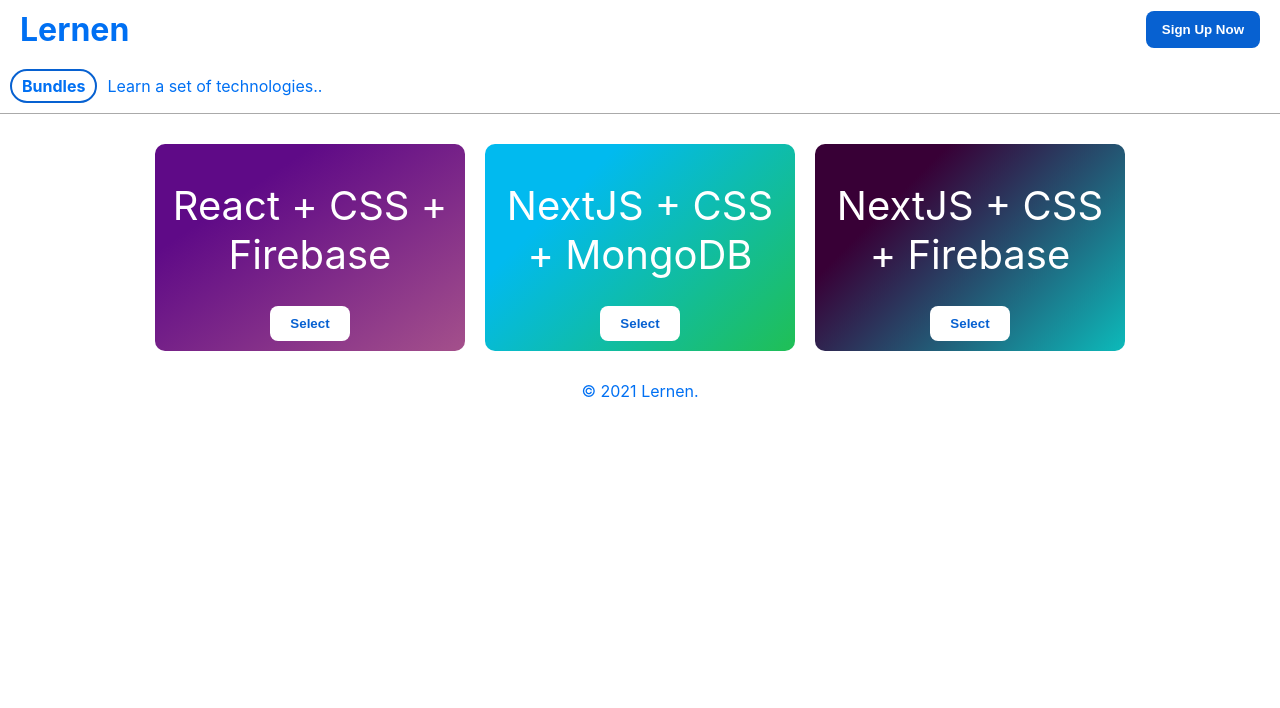
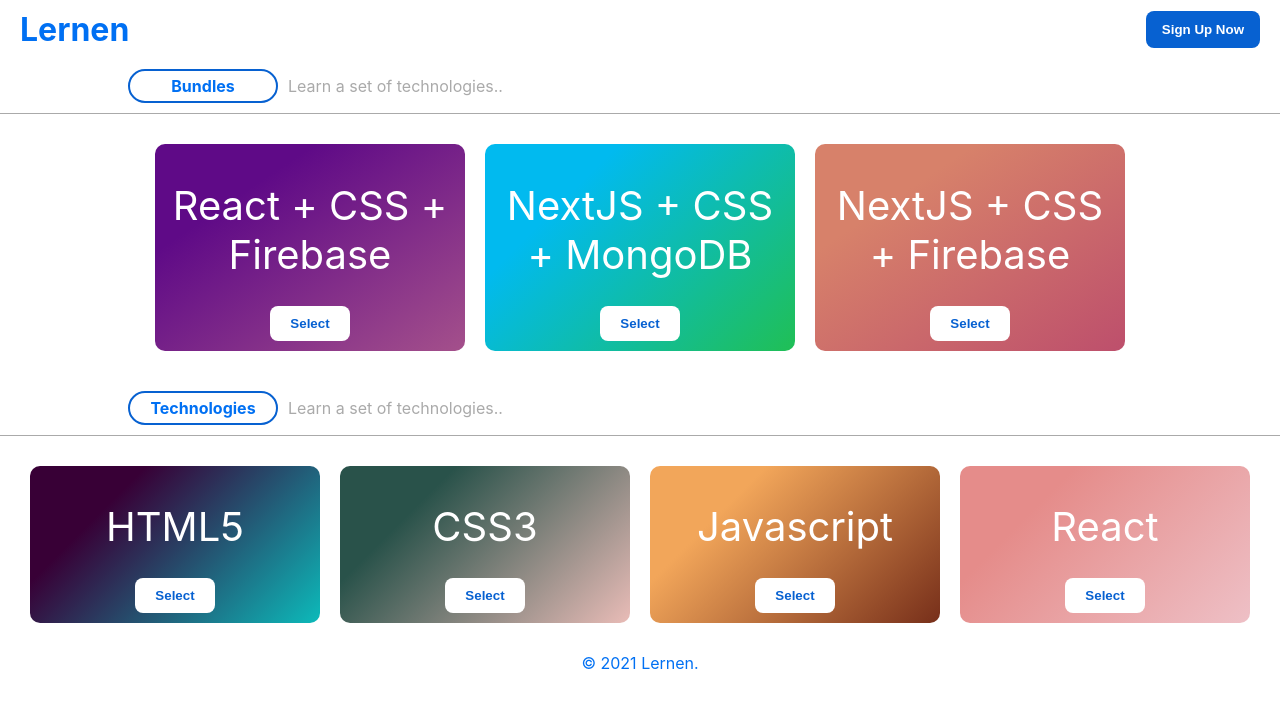
Before and after one commit to qnxdev/lernen, a Next.js app: page / in a window 1280 px wide. Shown: the top 708 px of the page. Built offline with nearby package versions, Linux system fonts and the light colour scheme.

Commit message:
Css Changes
CSS Changes

```diff
--- a/pages/index.jsx
+++ b/pages/index.jsx
@@ -7,11 +7,44 @@ import Page from "../components/Page";
 
 export default function Home() {
   const bundles = [
-    { id: 1, title: "React + CSS + Firebase", bg:"326deg, #a4508b 0%, #5f0a87 74%" },
-    { id: 2, title: "NextJS + CSS + MongoDB", bg:"315deg, #20bf55 0%, #01baef 74%" },
-    { id: 3, title: "NextJS + CSS + Firebase",  bg:"315deg, #0cbaba 0%, #380036 74%" },
+    {
+      id: 1,
+      title: "React + CSS + Firebase",
+      bg: "326deg, #a4508b 0%, #5f0a87 74%",
+    },
+    {
+      id: 2,
+      title: "NextJS + CSS + MongoDB",
+      bg: "315deg, #20bf55 0%, #01baef 74%",
+    },
+    {
+      id: 3,
+      title: "NextJS + CSS + Firebase",
+      bg: "326deg, #bd4f6c 0%, #d7816a 74%",
+    },
   ];
-
+  const techs = [
+    {
+      id: 1,
+      title: "HTML5 ",
+      bg: "315deg, #0cbaba 0%, #380036 74% ",
+    },
+    {
+      id: 2,
+      title: "CSS3",
+      bg: "315deg, #e9bcb7 0%, #29524a 74%",
+    },
+    {
+      id: 3,
+      title: "Javascript",
+      bg: "315deg, #772f1a 0%, #f2a65a 74% ",
+    },
+    {
+      id: 4,
+      title: "React",
+      bg: "315deg, #eec0c6 0%, #e58c8a 74%",
+    },
+  ];
   return (
     <div className="container">
       <Head>
@@ -33,7 +66,6 @@ export default function Home() {
                   key={item.id}
                   style={{ backgroundImage: `linear-gradient(${item.bg})` }}
                   className="item"
-
                 >
                   <h1>{item.title}</h1>
                   <Button>Select</Button>
@@ -42,7 +74,26 @@ export default function Home() {
             })}
           </div>
         </div>
-        <div className="techs"></div>
+        <div className="techs">
+          <div className="head flex">
+            <h4>Technologies</h4>
+            <p>Learn a set of technologies..</p>
+          </div>
+          <div className="content flex">
+            {techs.map(function (item, index) {
+              return (
+                <div
+                  key={item.id}
+                  style={{ backgroundImage: `linear-gradient(${item.bg})` }}
+                  className="item"
+                >
+                  <h1>{item.title}</h1>
+                  <Button>Select</Button>
+                </div>
+              );
+            })}
+          </div>
+        </div>
       </Page>
     </div>
   );
--- a/styles/Button.css
+++ b/styles/Button.css
@@ -5,4 +5,5 @@ button{
   border-radius: 8px;
   background-color: var(--theme1);
   color: #fff;
+  max-width: 125px;
 }
--- a/styles/Home.css
+++ b/styles/Home.css
@@ -3,15 +3,21 @@
 .title a {
   color: #0070f3;
 }
-.bundles .head{
+ .head{
   border-bottom: 1px solid #aaa;
 
 }
-.bundles .head h4{
+.head h4{
   margin :10px;
   padding: 5px 10px;
   border: 2px solid var(--theme1);
   border-radius: 50px ;
+  margin-left: 10%;
+  min-width: 150px;
+  text-align: center;
+}
+.head p{
+  color: #aaa;
 }
 .content{
   padding: 20px;
```
Also changed, not shown: pages/signup.jsx (added).
